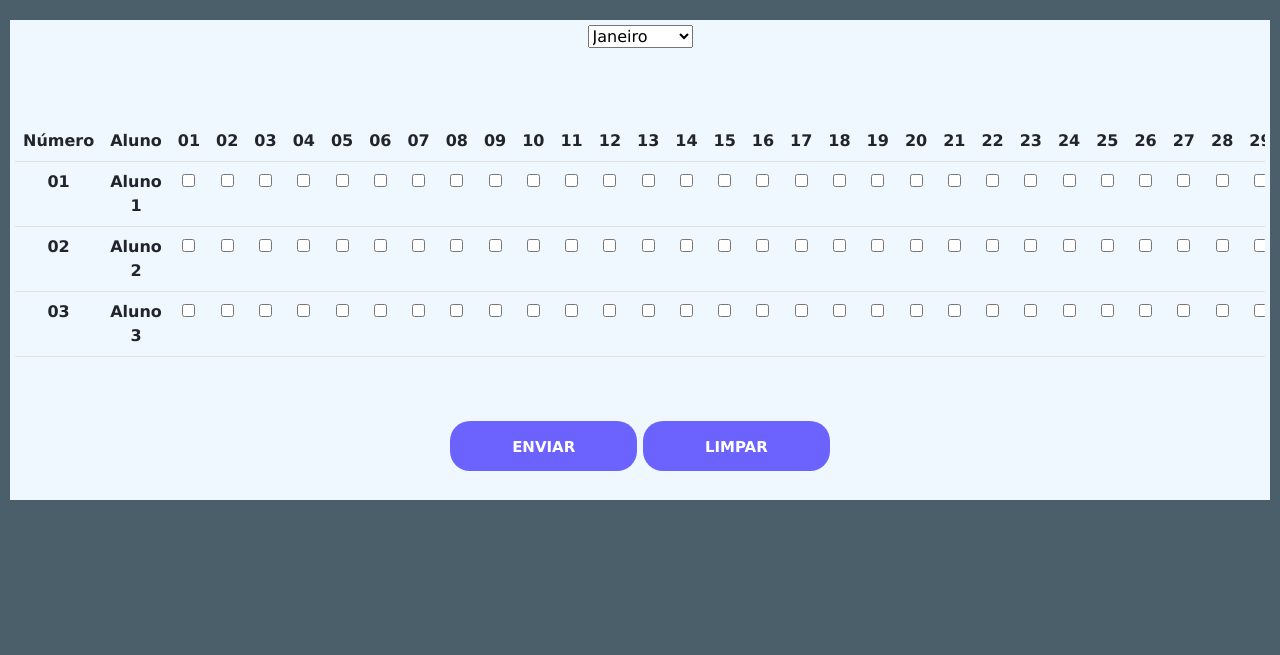
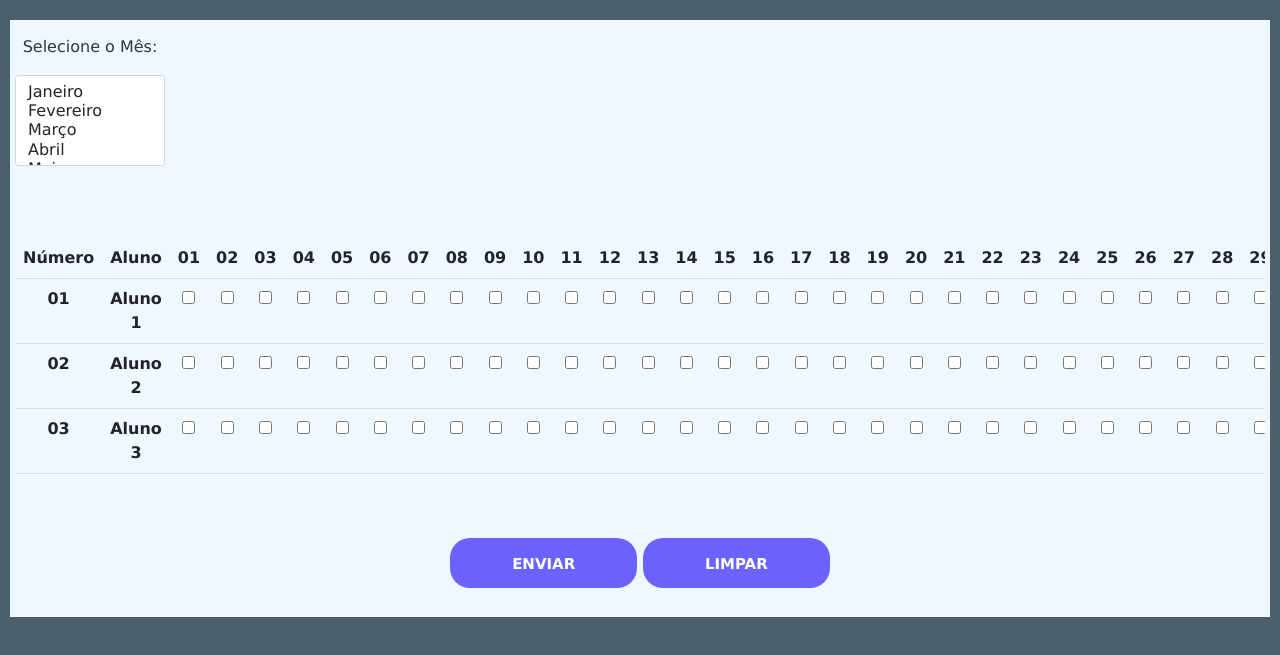
Before and after one commit to kaddumotta/Caderneta-Online, a plain HTML site: page Frequência.html in a window 1280 px wide. Shown: the part 117-772 px from the top of the page. Drawn offline with nearby package versions, Linux system fonts and the light colour scheme.

Commit message:
Correção2

```diff
--- a/Frequência.html
+++ b/Frequência.html
@@ -74,7 +74,23 @@
         outline: 0;
     }
 
+    .select{
+      margin-top: 10px;
+      margin-bottom: 0px;
+      width: 150px;
+      color: #2F3644;
+    }
 
+    p{
+      color: #2F3644;
+      font-weight: 500;
+      font-family: 'Lucida Sans', 'Lucida Sans Regular', 'Lucida Grande', 'Lucida Sans Unicode', Geneva, Verdana, sans-serif;
+    }
+
+    table tbody {
+  overflow: auto;
+  height: 100px;
+}
 </style>
 
 <body>
@@ -107,8 +123,9 @@
     <div class="titulo"><h1>Lançar Frequência</h1></div>
 
     <div class="fundo-nota">
-
-      <select name="Mês" id="">
+      <div class="select">
+       <p>Selecione o Mês:</p>
+      <select class="form-select" multiple aria-label="multiple select example" name="Mês" id="">
 
         <option value="Janeiro">Janeiro</option>
         <option value="fevereiro">Fevereiro</option>
@@ -124,10 +141,11 @@
         <option value="fevereiro">Dezembro</option>
 
       </select>
-
+    </div>
         <div class="table-responsive">
     <table class="table table-hover">
     <tr>
+
     <th>Número</th>
     <th>Aluno</th>
     <th>01</th>
@@ -163,6 +181,7 @@
 
 
     </tr>
+
 <br>
 <tr>
     <th>01</th>
```
